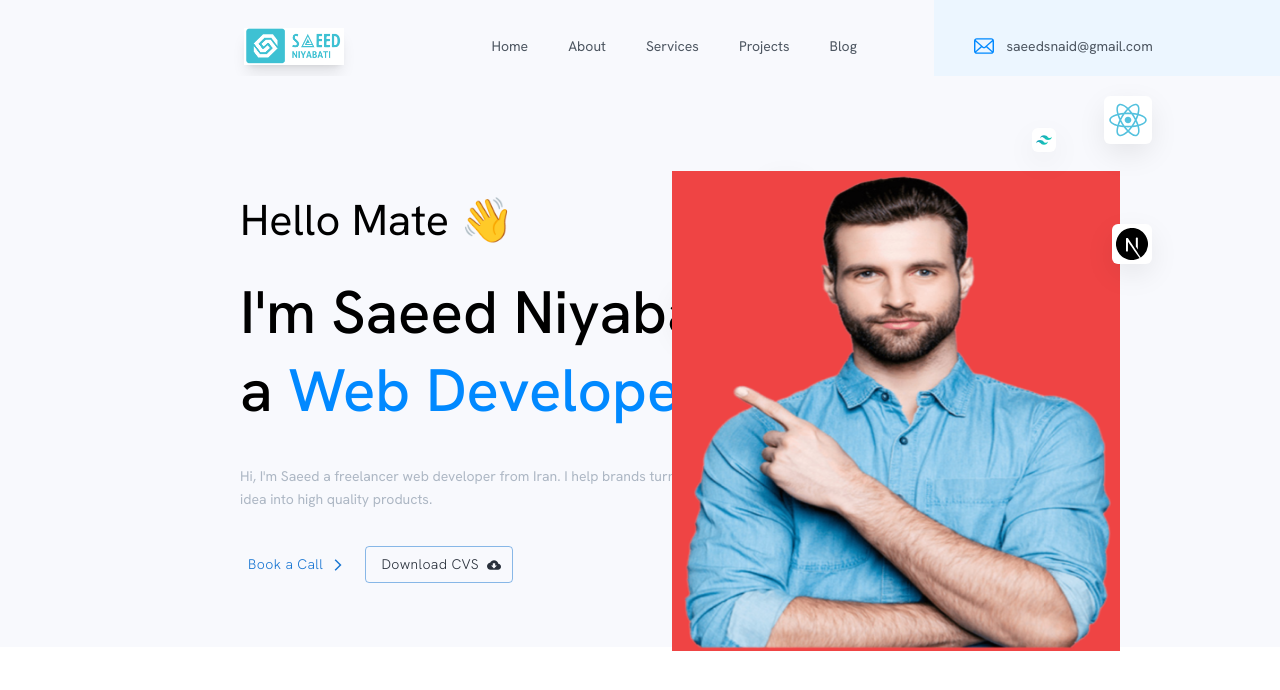
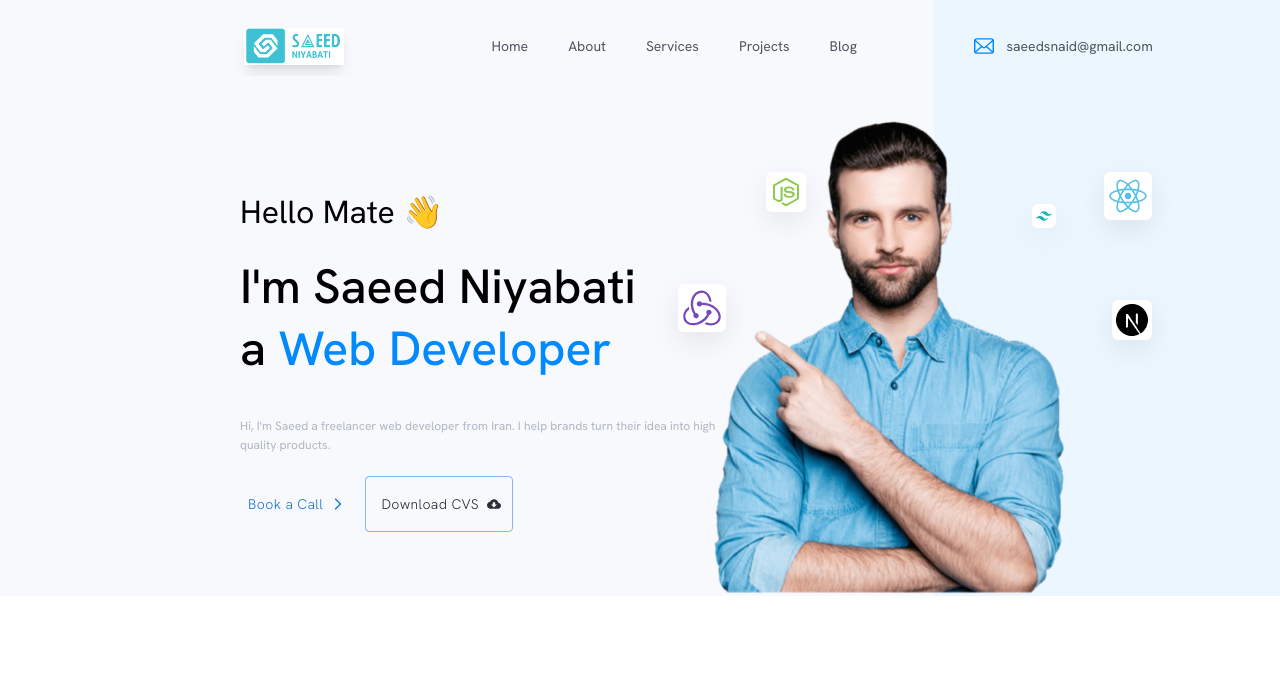
Before and after one commit to saeidniyabati2/myportfolio, a Next.js app: page / in a window 1280 px wide. Shown: the top 690 px of the page. Built offline with nearby package versions, Linux system fonts and the light colour scheme.

Commit message:
fixing style of desktop and mobile in hero

```diff
--- a/src/components/Hero.tsx
+++ b/src/components/Hero.tsx
@@ -8,7 +8,7 @@ import { TextGenerateEffect } from "./texts/TextGenerateEffect";
 
 export const Hero: React.FC = () => {
   return (
-    <section className="w-full  flex flex-col md:flex-row px-4 md:px-0  pb-16 md:bg-grayMain">
+    <section className="w-full md:h-[65vh] flex flex-col md:flex-row px-4 md:px-0 md:bg-grayMain  ">
       {/* contaienr of images, title and descriptions for mobile */}
       <div className=" w-full flex flex-col items-center md:hidden pt-4 ">
         <h1 className="text-[1.9rem] font-HankenGrotesk">Hello Mate 👋</h1>
@@ -20,7 +20,7 @@ export const Hero: React.FC = () => {
         <div className="w-full  flex flex-col items-center mt-4 ">
           <h1 className="text-4xl  font-medium">I'm Saeid Niyabati</h1>
           <h1 className="text-4xl ">a</h1>
-          <h1 className="text-4xl  text-mainButton">Web Developer</h1>
+          <h1 className="text-4xl text-mainButton">Web Developer</h1>
           <p className="text-secondGray text-sm leading-relaxed mt-3 text-center">
             Hi, I'm Saeed a freelancer web developer from Iran. I help brands
             turn their idea into high quality products.
@@ -41,22 +41,22 @@ export const Hero: React.FC = () => {
         </div>
       </div>
       {/* left side section for desktop */}
-      <div className=" h-full basis-[73%] bg-[#F8F9FD] relative md:pl-[15rem] hidden md:flex ">
+      <div className="  basis-[73%] bg-[#F8F9FD] relative md:pl-[15rem] hidden md:flex pb-16">
         {/* container of texts with buttons */}
         <div className="w-full   flex flex-col gap-y-5 ">
-          <h1 className="mt-28 text-[2.7rem] font-HankenGrotesk">
+          <h1 className="mt-28 text-[2rem] font-HankenGrotesk">
             Hello Mate 👋
           </h1>
           <TextGenerateEffect
             words={`I'm Saeed Niyabati a Web Developer`}
-            className="text-6xl font-medium max-w-[33rem] leading-[1.3]"
+            className="text-5xl font-medium max-w-[27rem] leading-[1.3]"
           />
-          <p className="text-secondGray max-w-[30rem] text-sm leading-relaxed mt-4">
+          <p className="text-secondGray max-w-[30rem] text-xs leading-relaxed mt-4">
             Hi, I'm Saeed a freelancer web developer from Iran. I help brands
             turn their idea into high quality products.
           </p>
           {/* buttons container */}
-          <div className="w-full h-full flex gap-x-4 mt-4">
+          <div className="w-full h-full flex gap-x-4 mt-0 ">
             {/* blue button */}
             <BlueButton title="Book a Call" Icon={ArrowForwardIosIcon} />
             {/* gray button */}
@@ -75,9 +75,9 @@ export const Hero: React.FC = () => {
         />
       </div>
       {/* right side section */}
-      <div className=" h-full basis-[27%]  hidden md:block bg-red-600">
+      <div className="w-full h-full basis-[27%]  relative bg-[#ECF6FF]  hidden md:flex">
         {/* container of hero image */}
-        <div className=" w-[28rem] h-[30rem] top-[10.7rem] right-40 absolute bg-red-500">
+        <div className="w-[23rem] h-[30rem] bottom-0 right-[13rem] hidden md:flex absolute ">
           <Image fill alt="Hero image" src="/assets/Rectangle 11.png" />
         </div>
         <MiniImageHero
--- a/src/components/Navbar.tsx
+++ b/src/components/Navbar.tsx
@@ -2,7 +2,7 @@ import Image from "next/image";
 
 export const Navbar: React.FC = () => {
   return (
-    <nav className="w-full flex  px-4 bg-red-400 md:px-0">
+    <nav className="w-full flex  px-4  md:px-0">
       <div className="w-full h-full  lg:basis-[73%] flex bg-grayMain pt-4 lg:pl-[15rem] ">
         {/* container of image */}
         {/* just desktop */}
```
